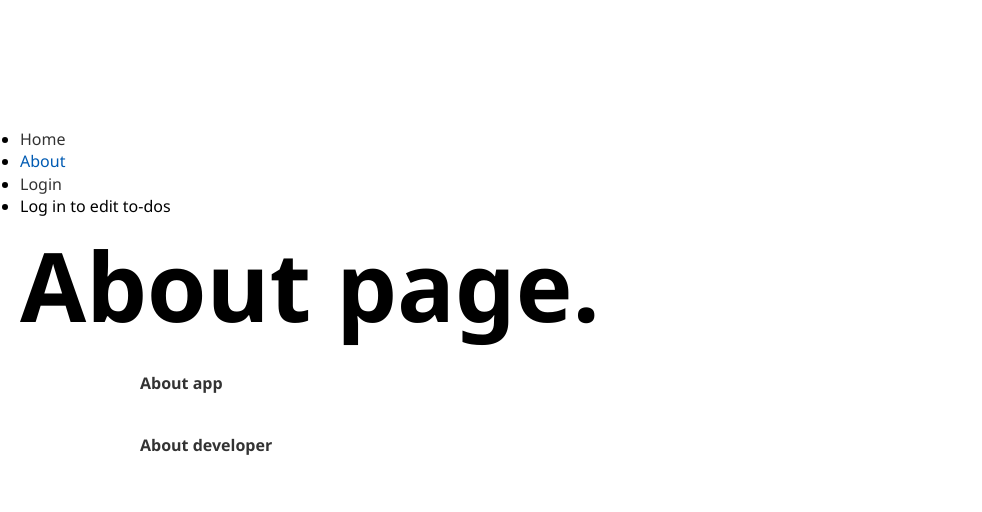
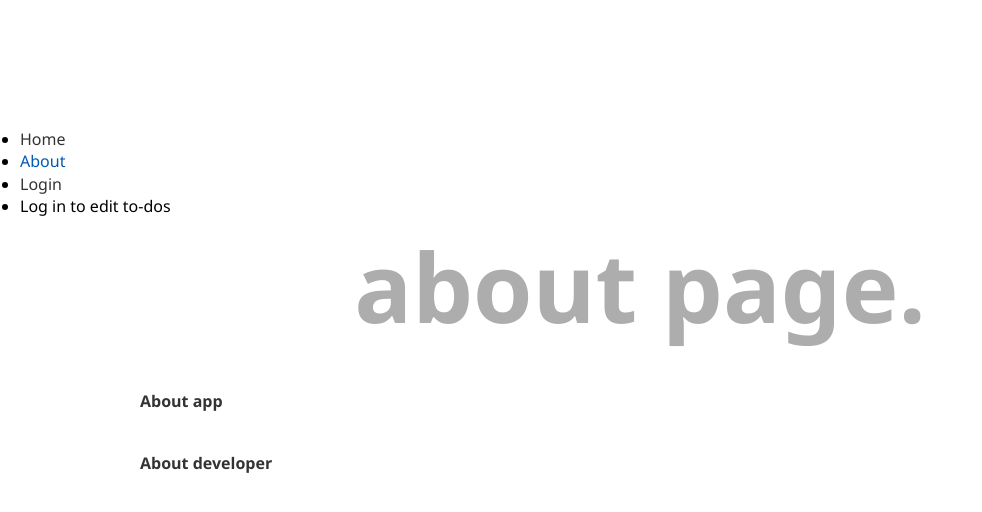
Before and after one commit to MarcoDiaz2000/react-tutorial, a React (Vite) app: page /about in a window 1280 px wide. Shown: the top 512 px of the page, without its empty margins (0-982 px from the left). Built offline with nearby package versions, Linux system fonts and the light colour scheme.

Commit message:
Part 15 - React children props: What Is It?

```diff
--- a/src/components/Header.jsx
+++ b/src/components/Header.jsx
@@ -1,6 +1,6 @@
 import styles from "@/styles/Header.module.css";
 
-const Header = () => {
+const Header = (props) => {
   const headerStyle = {
     padding: '20px 0',
     lineHeight: '1.5em',
@@ -9,10 +9,8 @@ const Header = () => {
   };
   return (
     <header style={headerStyle} className={styles.header}>
-      <h1>todos</h1>
-      <p>Items will persist in the browser local storage</p>
+      {props.children}
     </header>
   );
 };
-
 export default Header;
--- a/src/routes/About.jsx
+++ b/src/routes/About.jsx
@@ -1,8 +1,12 @@
 import { NavLink, Outlet } from 'react-router-dom';
+import Header from '@/components/Header';
+
 const About = () => {
   return (
     <>
-      <h1>About page.</h1>
+      <Header>
+        <h1>About page.</h1>
+      </Header>
       <div className="about">
         <ul className="about_list">
           <li>
--- a/src/routes/Home.jsx
+++ b/src/routes/Home.jsx
@@ -3,12 +3,13 @@ import TodosLogic from '@/components/TodosLogic';
 
 const Home = () => {
   return (
-    // <div className="wrapper">
       <div className="todos">
-        <Header />
+        <Header>
+          <h1>todos</h1>
+          <p>Items will persist in the browser local storage</p>
+        </Header>
         <TodosLogic />
       </div>
-    // </div>
   );
 };
 export default Home;
--- a/src/routes/Login.jsx
+++ b/src/routes/Login.jsx
@@ -2,6 +2,7 @@ import { useState } from 'react';
 import styles from '@/styles/Login.module.css';
 import { useAuthContext } from '@/context/AuthContext';
 import { useLocation, useNavigate } from 'react-router-dom';
+import Header from '@/components/Header';
 
 
 const Login = () => {
@@ -19,7 +20,9 @@ const Login = () => {
   };
   return (
     <div>
+      <Header>
       <h1>Login</h1>
+      </Header>
       <div className={styles.formWrapper}>
         <form className={styles.form} onSubmit={handleSubmit}>
           <input
--- a/src/routes/Profile.jsx
+++ b/src/routes/Profile.jsx
@@ -1,11 +1,14 @@
 import { useAuthContext } from '@/context/AuthContext';
 import styles from '@/styles/Profile.module.css';
+import Header from '@/components/Header';
 
 const Profile = () => {
   const { user } = useAuthContext();
   return (
     <div>
-      <h1>profile.</h1>
+      <Header>
+        <h1>profile.</h1>
+      </Header>
       <div className={styles.profile}>
         <h2>Hello, {user}</h2>
       </div>
```
